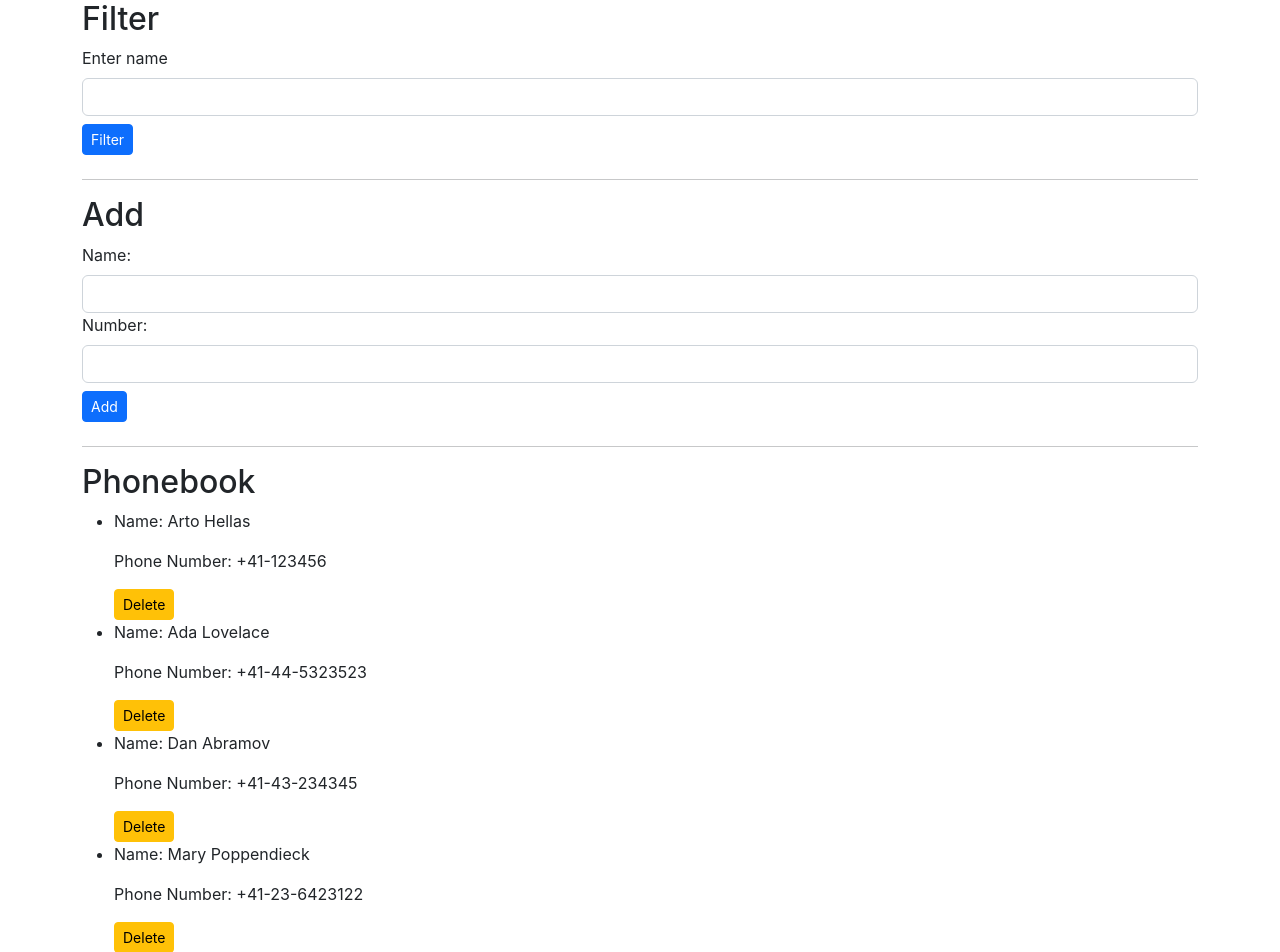
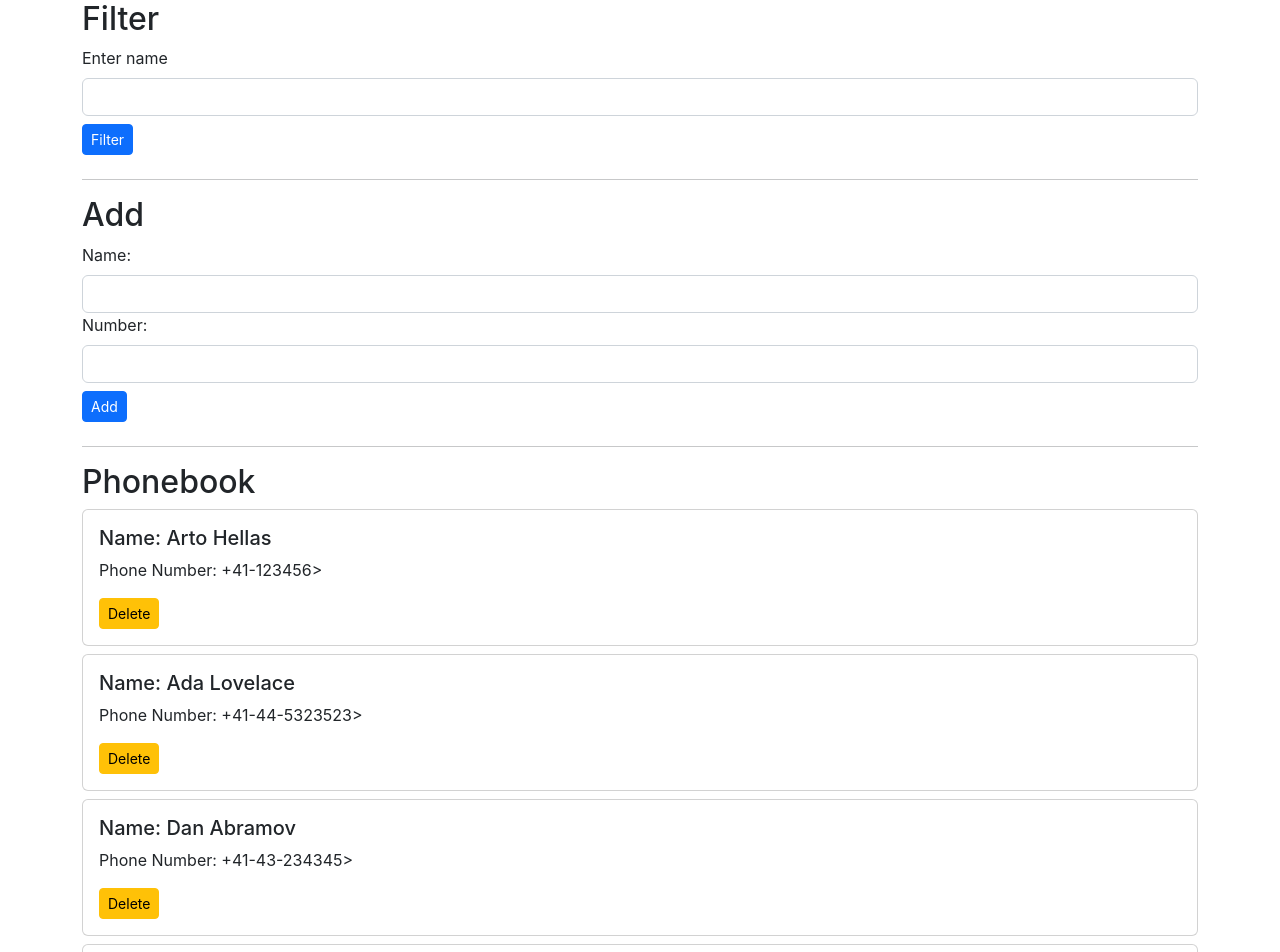
Before and after one commit to SiegfriedBz/React_Phone_Book, a React (Create React App) app: page / in a window 1280 px wide. Shown: the top 952 px of the page. Built offline with nearby package versions, Linux system fonts and the light colour scheme.

Commit message:
updated css

```diff
--- a/src/App.js
+++ b/src/App.js
@@ -77,7 +77,7 @@ const App = () => {
       />
       <hr/>
       <h2>Phonebook</h2>
-      <ul>
+      <div>
         {personsToShow && personsToShow.map(person => {
           return (
             <Person
@@ -87,7 +87,7 @@ const App = () => {
               />
           )
         })}
-      </ul>
+      </div>
     </div>
   )
 }
--- a/src/components/Person.js
+++ b/src/components/Person.js
@@ -1,14 +1,17 @@
 const Person = (props) => {
     const { person, handleDelete } = props
     return (
-        <li>
-            <p>Name: {person.name}</p>
-            <p>Phone Number: {person.number}</p>
-            <button
-                onClick={() => {handleDelete(person.id)}}
-                className="btn btn-warning btn-sm"
-            >Delete</button>
-        </li>
+        <div className="card w-100 my-2">
+            <div className="card-body">
+                <h5 className="card-title">Name: {person.name}</h5>
+                <p className="card-text">Phone Number: {person.number}></p>
+                <button
+                    onClick={() => {handleDelete(person.id)}}
+                    className="btn btn-warning btn-sm"
+                >Delete
+                </button>
+            </div>
+        </div>
     )
 }
 
```
